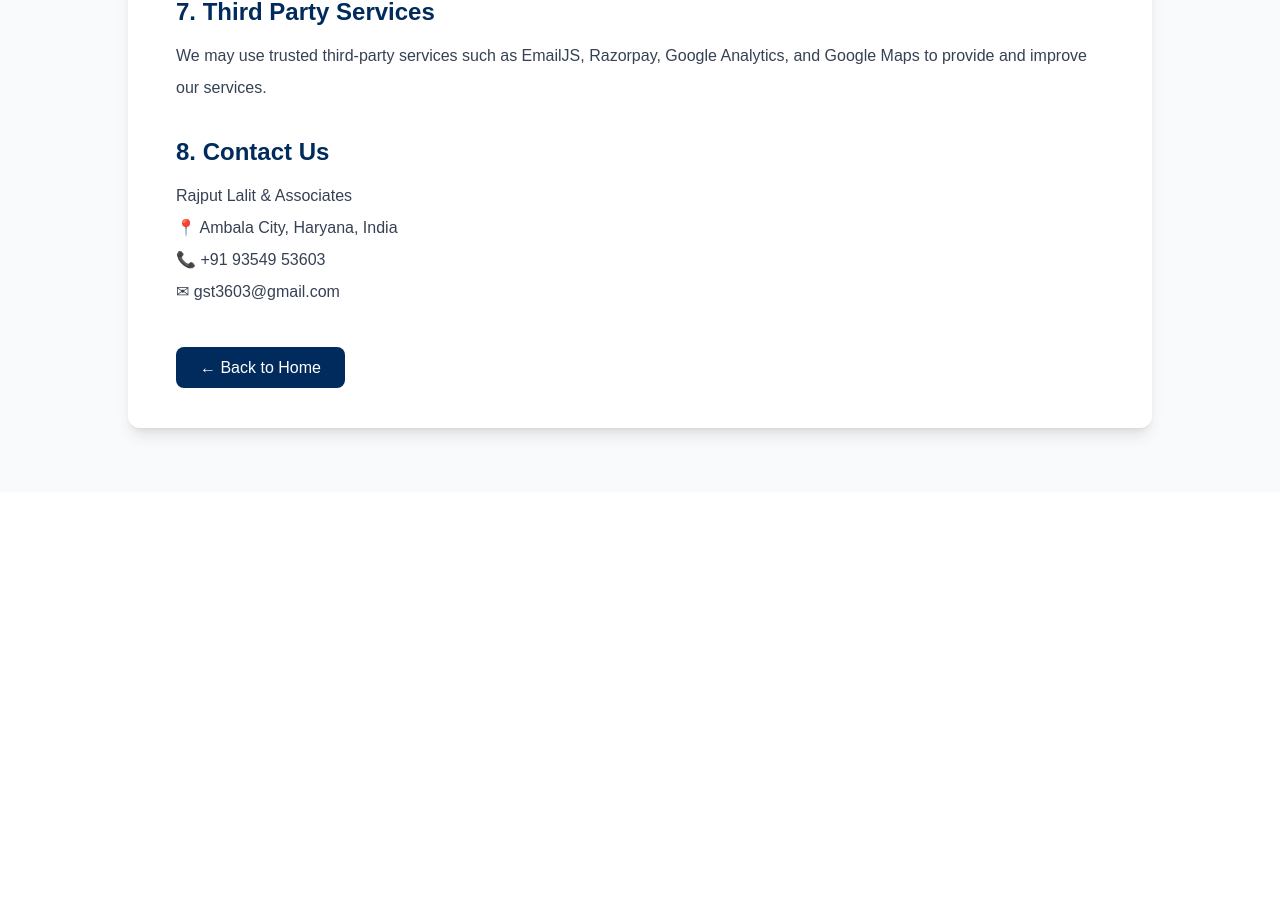
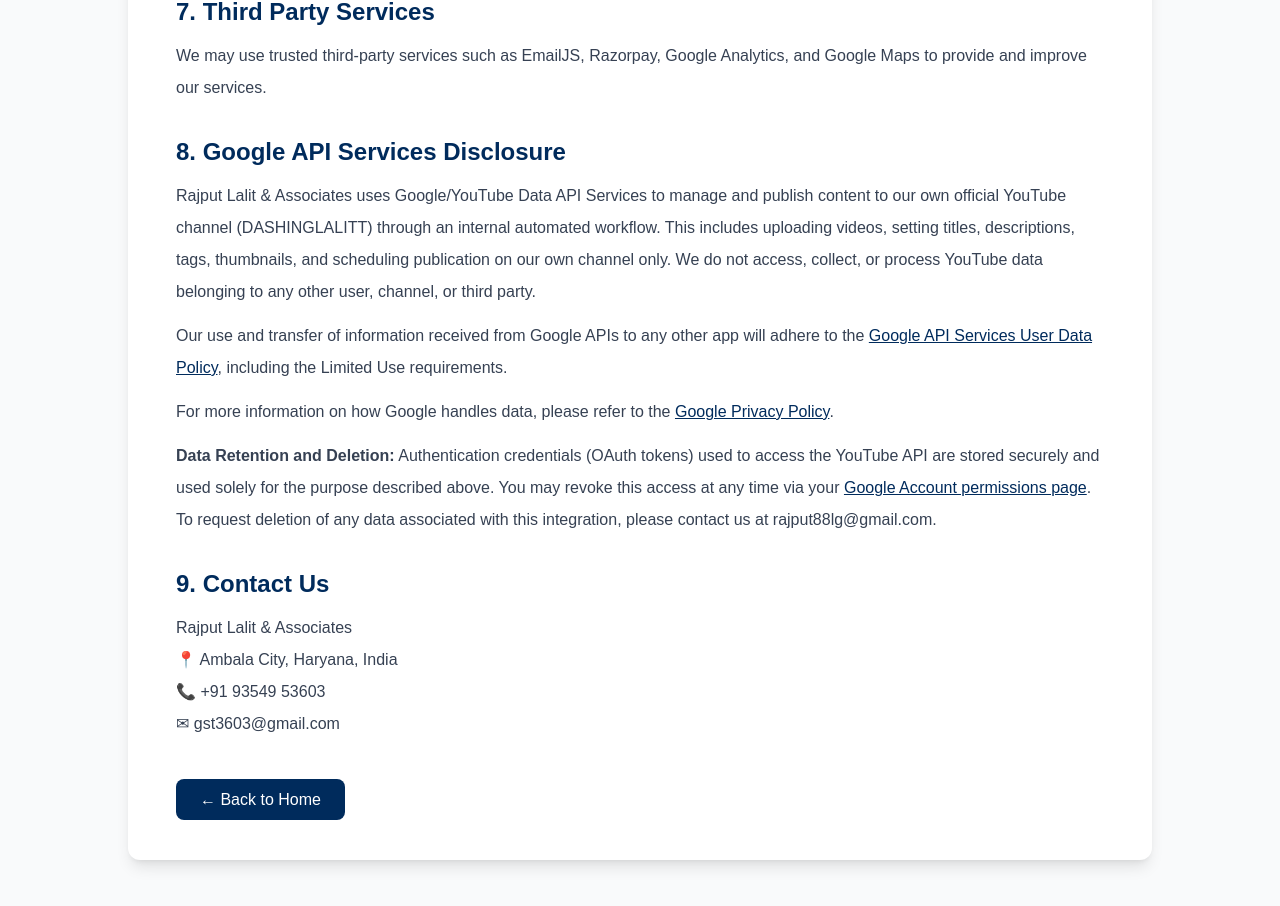
Before and after one commit to rajput88lg/rajput-lalit-associates, a Next.js app: page /privacy-policy in a window 1280 px wide. Shown: the part 1228-2134 px from the top of the page. Before the commit the page ends 1720 px from the top, so only its background shows below. Built offline with nearby package versions, Linux system fonts and the light colour scheme.

Commit message:
Add Google API Services disclosure to privacy policy

```diff
--- a/app/privacy-policy/page.tsx
+++ b/app/privacy-policy/page.tsx
@@ -107,7 +107,68 @@ export default function PrivacyPolicyPage() {
 
           <div>
             <h2 className="text-2xl font-semibold text-[#002B5C] mb-3">
-              8. Contact Us
+              8. Google API Services Disclosure
+            </h2>
+
+            <p className="mb-3">
+              Rajput Lalit & Associates uses Google/YouTube Data API Services
+              to manage and publish content to our own official YouTube
+              channel (DASHINGLALITT) through an internal automated workflow.
+              This includes uploading videos, setting titles, descriptions,
+              tags, thumbnails, and scheduling publication on our own channel
+              only. We do not access, collect, or process YouTube data
+              belonging to any other user, channel, or third party.
+            </p>
+
+            <p className="mb-3">
+              Our use and transfer of information received from Google APIs
+              to any other app will adhere to the{" "}
+              <a
+                href="https://developers.google.com/terms/api-services-user-data-policy"
+                target="_blank"
+                rel="noopener noreferrer"
+                className="text-[#002B5C] underline"
+              >
+                Google API Services User Data Policy
+              </a>
+              , including the Limited Use requirements.
+            </p>
+
+            <p className="mb-3">
+              For more information on how Google handles data, please refer
+              to the{" "}
+              <a
+                href="https://policies.google.com/privacy"
+                target="_blank"
+                rel="noopener noreferrer"
+                className="text-[#002B5C] underline"
+              >
+                Google Privacy Policy
+              </a>
+              .
+            </p>
+
+            <p>
+              <strong>Data Retention and Deletion:</strong> Authentication
+              credentials (OAuth tokens) used to access the YouTube API are
+              stored securely and used solely for the purpose described
+              above. You may revoke this access at any time via your{" "}
+              <a
+                href="https://myaccount.google.com/permissions"
+                target="_blank"
+                rel="noopener noreferrer"
+                className="text-[#002B5C] underline"
+              >
+                Google Account permissions page
+              </a>
+              . To request deletion of any data associated with this
+              integration, please contact us at rajput88lg@gmail.com.
+            </p>
+          </div>
+
+          <div>
+            <h2 className="text-2xl font-semibold text-[#002B5C] mb-3">
+              9. Contact Us
             </h2>
 
             <p>
```
